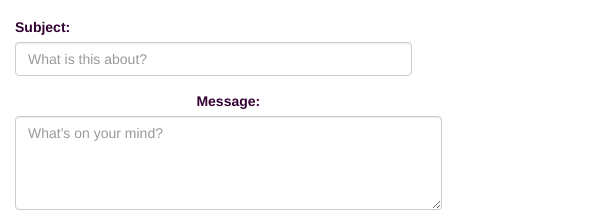
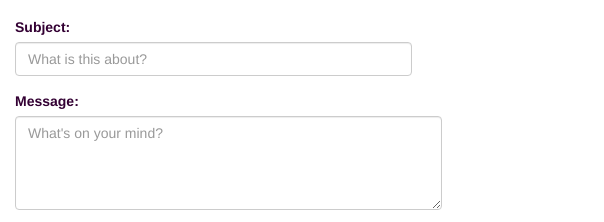
Before and after one commit to oxayso/oxayso.github.io, a plain HTML site: page contact.html in a window 1280 px wide. Shown: the part 576-798 px from the top of the page, 0-604 px from the left. Drawn offline with nearby package versions, Linux system fonts and the light colour scheme.

Commit message:
minor change in contact page

```diff
--- a/contact.html
+++ b/contact.html
@@ -78,7 +78,7 @@
 
                     <form class="message">
                       <div class="form-group">
-                        <center><label for="comment">Message:</label></center>
+                        <label for="comment">Message:</label>
                         <textarea class="form-control" rows="4" placeholder="What's on your mind?"></textarea>
                         <div class="col-md-13"></div></div></form>
 
```
